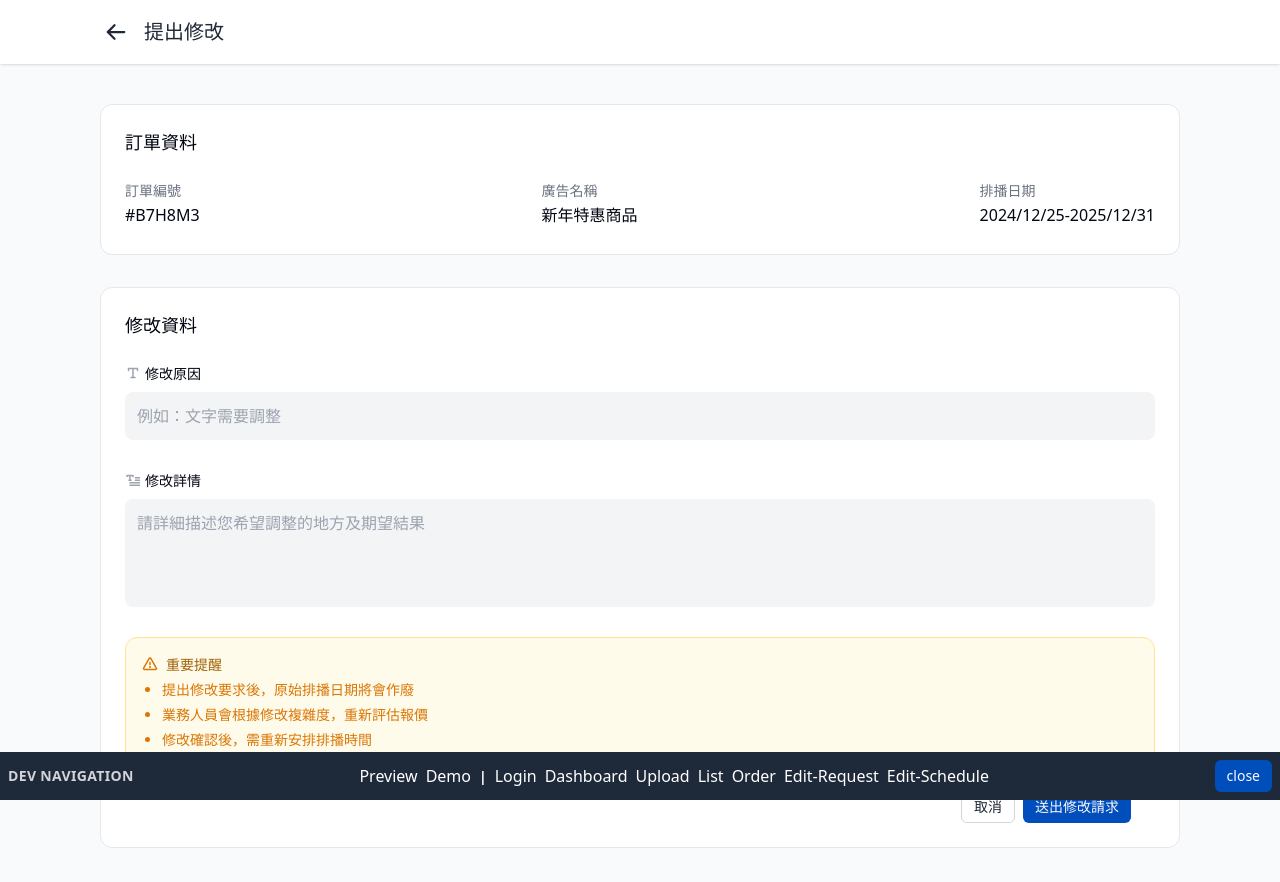
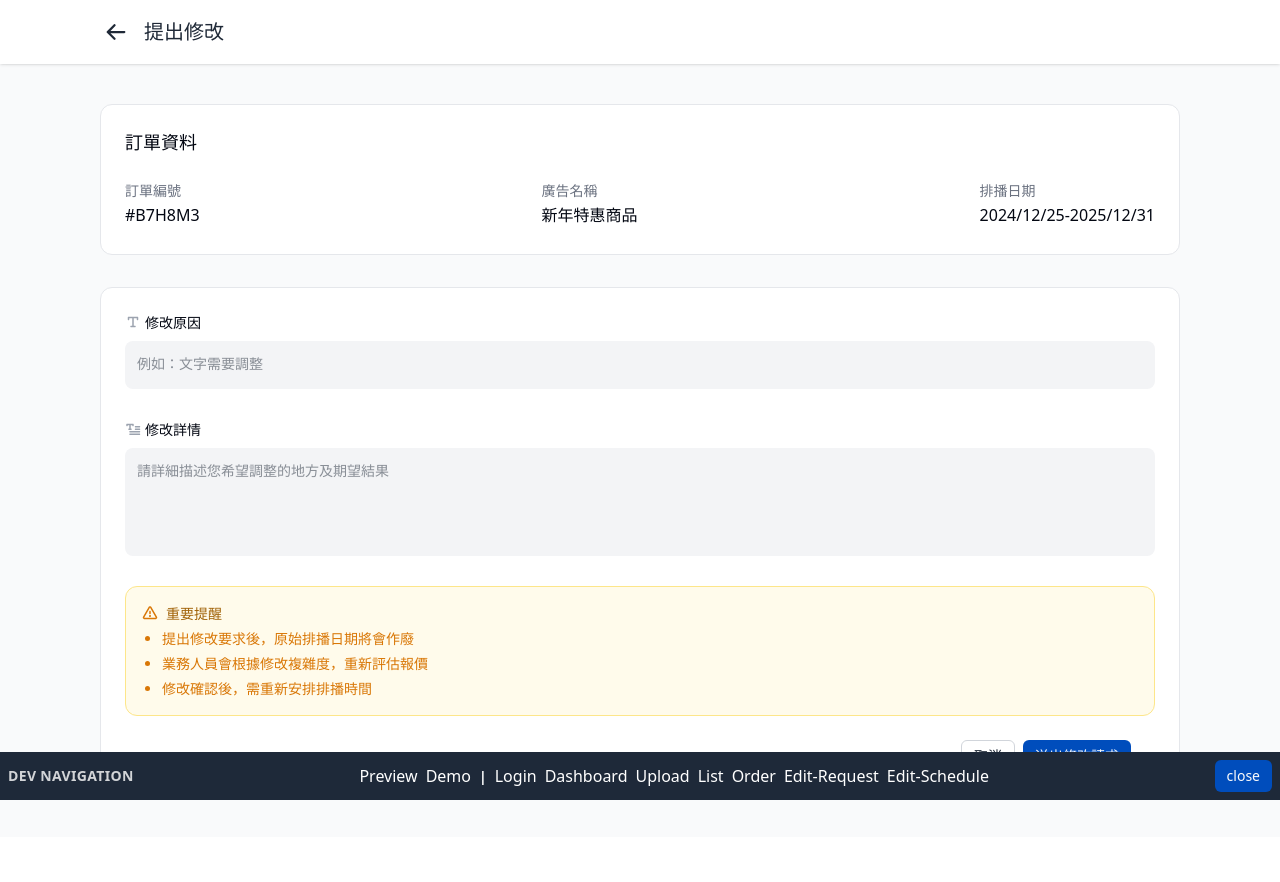
Before and after one commit to mirror-tv/mnews-personal-ads, a React (Vite) app: page /edit-request in a window 1280 px wide. Shown: the top 882 px of the page. After the commit the page ends 837 px from the top, so only its background shows below. Built offline with nearby package versions, Linux system fonts and the light colour scheme.

Commit message:
refactor(edit): extract shared logic into EditPageLayout and reorganize edit-request page structure

```diff
--- /dev/null
+++ b/src/components/edit/edit-page-layout.tsx
@@ -0,0 +1,64 @@
+import PageHeader from '@/components/shared/page-header'
+import PageMain from '@/components/shared/page-main'
+import { Button } from '@/components/ui/button'
+import { Card, CardContent, CardFooter, CardTitle } from '@/components/ui/card'
+
+type EditPageLayoutProps = {
+  title: string
+  children: React.ReactNode
+  onSubmit: (e: React.FormEvent<HTMLFormElement>) => void
+  submitButtonName: string
+  cardTitle?: string
+}
+
+const Mock_Order_Number = 'B7H8M3'
+const Mock_Order_Name = '新年特惠商品'
+const Mock_Order_Date = '2024/12/25-2025/12/31'
+
+export function EditPageLayout({
+  title,
+  children,
+  onSubmit,
+  submitButtonName,
+  cardTitle,
+}: EditPageLayoutProps) {
+  const orderInfo = [
+    { title: '訂單編號', value: '#' + Mock_Order_Number },
+    { title: '廣告名稱', value: Mock_Order_Name },
+    { title: '排播日期', value: Mock_Order_Date },
+  ]
+
+  return (
+    <>
+      <PageHeader title={title} />
+      <PageMain className="space-y-xl py-5 md:space-y-3xl md:py-10 xl:space-y-4xl">
+        {/* Order info */}
+        <Card>
+          <CardTitle>訂單資料</CardTitle>
+          <CardContent className="flex flex-col justify-between gap-3 md:flex-row">
+            {orderInfo.map((info) => (
+              <div key={info.title} className="flex flex-col">
+                <h6 className="text-text-secondary">{info.title}</h6>
+                <span className="typography-body2">{info.value}</span>
+              </div>
+            ))}
+          </CardContent>
+        </Card>
+
+        {/* Dynamic form section */}
+        <form onSubmit={onSubmit}>
+          <Card>
+            {!!cardTitle && <CardTitle>{cardTitle}</CardTitle>}
+            <CardContent className="space-y-3xl">{children}</CardContent>
+            <CardFooter className="justify-end gap-2">
+              <Button variant="outline" intent="secondary">
+                取消
+              </Button>
+              <Button type="submit">{submitButtonName}</Button>
+            </CardFooter>
+          </Card>
+        </form>
+      </PageMain>
+    </>
+  )
+}
--- a/src/pages/edit-request.tsx
+++ b/src/pages/edit-request.tsx
@@ -1,19 +1,12 @@
 import TextFormatIcon from '@/assets/icons/text-format.svg?react'
 import TextIcon from '@/assets/icons/text.svg?react'
 import TriangleExclamationIcon from '@/assets/icons/triangle-exclamation.svg?react'
+import { EditPageLayout } from '@/components/edit/edit-page-layout'
 import { Instructions } from '@/components/shared/instructions'
-import PageHeader from '@/components/shared/page-header'
-import PageMain from '@/components/shared/page-main'
-import { Button } from '@/components/ui/button'
-import { Card, CardContent, CardFooter, CardTitle } from '@/components/ui/card'
 import { cn } from '@/utils'
 
-const Mock_Order_Number = 'B7H8M3'
-const Mock_Order_Name = '新年特惠商品'
-const Mock_Order_Date = '2024/12/25-2025/12/31'
-
 const textareaStyle =
-  'w-full resize-none rounded-md bg-gray-2 p-3 placeholder:text-text-tertiary'
+  'w-full resize-none rounded-md bg-gray-2 p-3 placeholder:text-text-tertiary placeholder:text-h6'
 
 const INSTRUCTIONS_INFO = [
   '提出修改要求後，原始排播日期將會作廢',
@@ -22,11 +15,6 @@ const INSTRUCTIONS_INFO = [
 ]
 
 export default function EditRequest() {
-  const orderInfo = [
-    { title: '訂單編號', value: '#' + Mock_Order_Number },
-    { title: '廣告名稱', value: Mock_Order_Name },
-    { title: '排播日期', value: Mock_Order_Date },
-  ]
   function handleSubmit(e: React.FormEvent<HTMLFormElement>) {
     e.preventDefault()
     const formData = new FormData(e.currentTarget)
@@ -36,26 +24,11 @@ export default function EditRequest() {
   }
 
   return (
-    <>
-      <PageHeader title="提出修改 " />
-      <PageMain className="space-y-xl py-5 md:space-y-3xl md:py-10 xl:space-y-4xl">
-        {/* order info */}
-        <Card>
-          <CardTitle>訂單資料</CardTitle>
-          <CardContent className="flex flex-col justify-between gap-3 md:flex-row">
-            {orderInfo.map((info) => (
-              <div className="flex flex-col">
-                <h6 className="text-text-secondary">{info.title}</h6>
-                <span className="typography-body2">{info.value}</span>
-              </div>
-            ))}
-          </CardContent>
-        </Card>
-        {/* Edit Request Form */}
-        <form onSubmit={handleSubmit}>
-          <Card>
-            <CardTitle>修改資料</CardTitle>
-            <CardContent className="space-y-3xl">
+    <EditPageLayout
+      title="提出修改"
+      onSubmit={handleSubmit}
+      submitButtonName="送出修改請求"
+    >
       <div className="space-y-m">
         <label
           htmlFor="reason"
@@ -92,16 +65,6 @@ export default function EditRequest() {
         wordings={INSTRUCTIONS_INFO}
         isDot
       />
-            </CardContent>
-            <CardFooter className="justify-end gap-2">
-              <Button variant="outline" intent="secondary">
-                取消
-              </Button>
-              <Button type="submit">送出修改請求</Button>
-            </CardFooter>
-          </Card>
-        </form>
-      </PageMain>
-    </>
+    </EditPageLayout>
   )
 }
```
Lines whose indentation alone changed are shown as unchanged.
